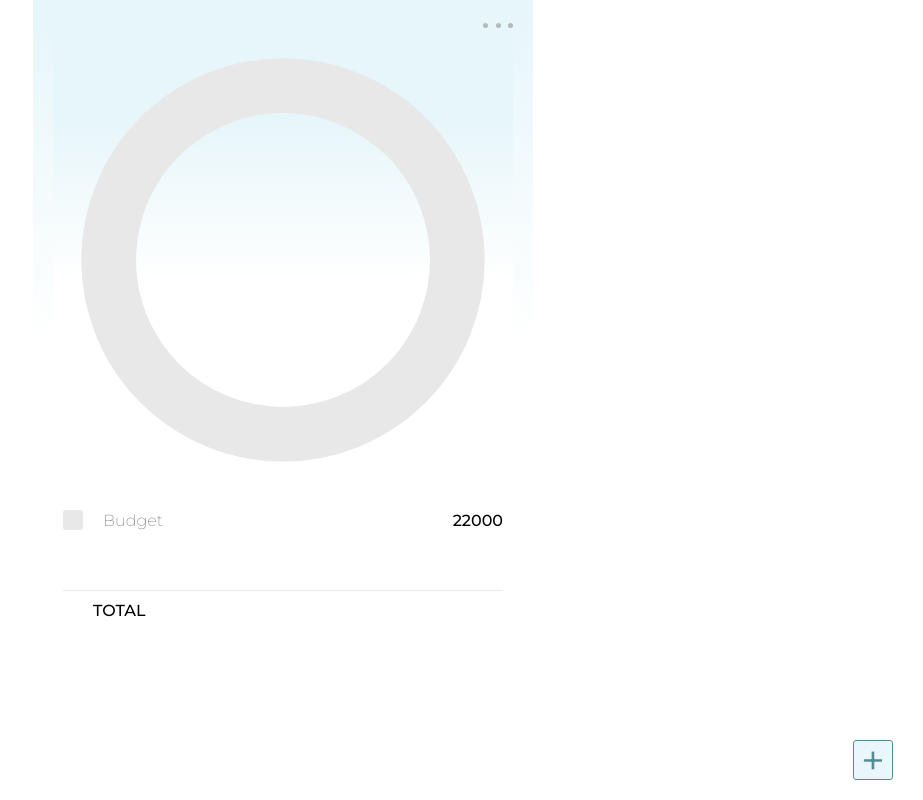
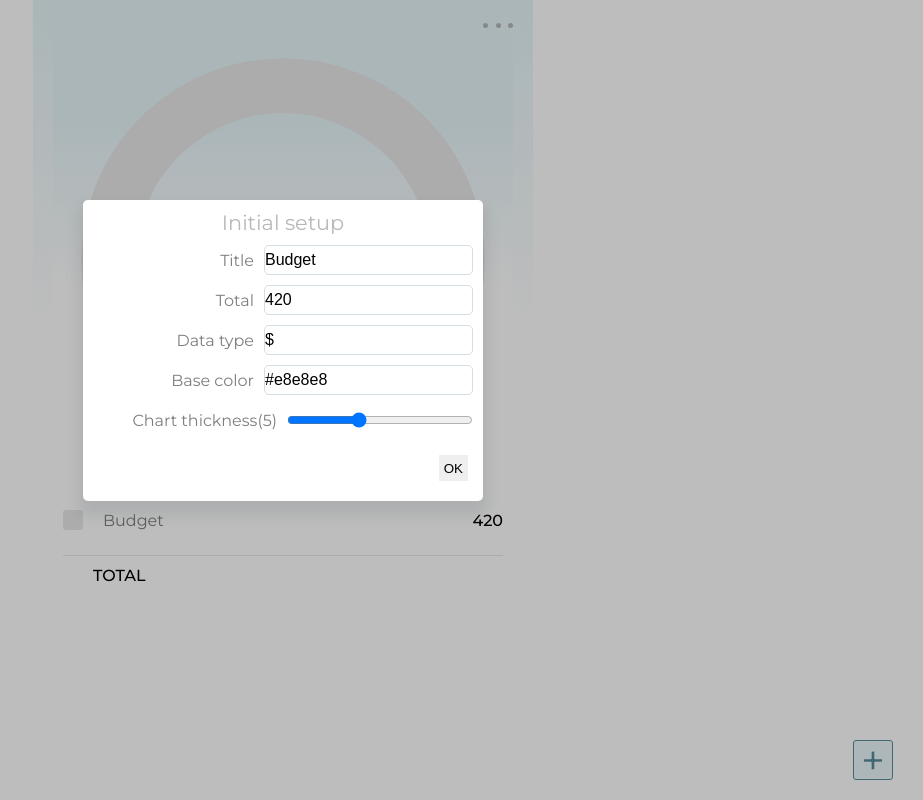
Before and after one commit to irosgrim/budgetplanner, a React (Create React App) app: page / in a window 1280 px wide. Shown: the whole page, without its empty margins (357-1280 px from the left). Built offline with nearby package versions, Linux system fonts and the light colour scheme.

Commit message:
initial setup

```diff
--- a/package.json
+++ b/package.json
@@ -2,7 +2,7 @@
 	"name": "budgetplanner",
 	"version": "0.1.0",
 	"private": true,
-  "homepage": "http://.",
+	"homepage": ".",
 	"dependencies": {
 		"react": "^16.8.4",
 		"react-dom": "^16.8.4",
--- a/src/App.js
+++ b/src/App.js
@@ -2,6 +2,7 @@ import React, { Component } from 'react';
 import Donutchart from './components/Donutchart';
 import Modal from './components/Modal';
 import List from './components/List';
+import Setup from './components/Setup';
 
 import Threedotsbtn from './components/Threedotsbtn';
 import Additem from './components/Additem';
@@ -31,9 +32,12 @@ class App extends Component {
 		this.handleShowModal = this.handleShowModal.bind(this);
 		this.handleSubmit = this.handleSubmit.bind(this);
 		this.handleShowSettings = this.handleShowSettings.bind(this);
+		this.handlePercentage = this.handlePercentage.bind(this);
+		this.handleSubmitSetup = this.handleSubmitSetup.bind(this);
 		this.state = {
 			title: 'Budget',
-			budget: 22000,
+			dataType: '$',
+			budget: 420,
 			baseColor: '#e8e8e8',
 			thickness: '5',
 			holeColor: 'transparent',
@@ -45,11 +49,27 @@ class App extends Component {
 					startFrom: 25
 				}
 			],
+			percent: 100,
 			chosenColors: [],
+			showSetup: true,
 			showColorPalette: false,
 			showModal: false,
 			showSettings: false
 		};
+	}
+	handleSubmitSetup(e) {
+		console.log(e);
+		this.setState({
+			title: e[0],
+			budget: e[1],
+			dataType: e[2],
+			baseColor: e[3],
+			thickness: e[4],
+			showSetup: false
+		});
+	}
+	handlePercentage(e) {
+		console.log(e);
 	}
 	handleShowSettings() {
 		this.setState(prevState => ({
@@ -57,7 +77,6 @@ class App extends Component {
 		}));
 	}
 	handleSubmit(e) {
-		console.log(e);
 		const capitalizeLabel =
 			e.entry.charAt(0).toUpperCase() + e.entry.toLowerCase().substring(1);
 		const newEntry = {
@@ -78,7 +97,11 @@ class App extends Component {
 		if (
 			this.state.items.length === 1 &&
 			this.state.items[0].label === '' &&
-			this.state.items[0].amount === null
+			this.state.items[0].amount === null &&
+			e.entry !== '' &&
+			e.color !== '' &&
+			e.amount !== '' &&
+			e.amount !== 0
 		) {
 			this.setState({
 				items: [
@@ -109,6 +132,21 @@ class App extends Component {
 		const filtered = colorList.filter(color => {
 			return !this.state.chosenColors.includes(color);
 		});
+
+		const amountarr = [];
+
+		for (let val in this.state.items) {
+			amountarr.push(this.state.items[val].amount);
+		}
+		const total = (tot, current_val) => {
+			return (tot += current_val);
+		};
+		const totalAmount = amountarr.reduce(total);
+		const availableAmount = this.state.budget - totalAmount;
+		const totalPercent = (
+			((this.state.budget - totalAmount) * 100) /
+			this.state.budget
+		).toFixed(1);
 		return (
 			<div className="App">
 				{this.state.showModal && (
@@ -120,19 +158,45 @@ class App extends Component {
 						handleshowmodal={this.handleShowModal}
 						handlesubmit={this.handleSubmit}
 						filteredcolors={filtered}
+						availableamount={availableAmount}
 					/>
 				)}
-
+				{this.state.showSetup && (
+					<Setup
+						setup={{
+							title: this.state.title,
+							dataType: this.state.dataType,
+							total: this.state.budget,
+							basecolor: this.state.baseColor,
+							thickness: this.state.thickness
+						}}
+						handlesubmitsetup={this.handleSubmitSetup}
+					/>
+				)}
 				<Additem handleshowmodal={this.handleShowModal} />
 				<Threedotsbtn
 					showsettings={this.state.showSettings}
 					handleshowsettings={this.handleShowSettings}
 				/>
 				<div className="chart">
+					<div className="chart-infobox">
+						{this.state.budget > 0 ? (
+							<p className="infobox-text">{`${totalPercent}% out of`}</p>
+						) : null}
+						{this.state.budget > 0 ? (
+							<p className="infobox-amount">{this.state.budget}</p>
+						) : (
+							<p className="infobox-amount">{totalAmount}</p>
+						)}
+						{this.state.dataType !== '' ? (
+							<p className="infobox-text">{this.state.dataType}</p>
+						) : null}
+					</div>
 					<Donutchart
 						chartfrom={this.state}
 						title="Budget"
 						infoposition="none"
+						percentage={this.handlePercentage}
 					/>
 				</div>
 				<List budget={this.state} />
--- a/src/components/Donutchart.jsx
+++ b/src/components/Donutchart.jsx
@@ -157,6 +157,7 @@ class Donutchart extends Component {
 					alignItems: 'flex-end'
 				}}>
 				{this.props.infoposition === 'left' && infobox()}
+
 				<svg
 					width="100%"
 					height="100%"
--- a/src/components/List.jsx
+++ b/src/components/List.jsx
@@ -25,9 +25,12 @@ class List extends Component {
 							/>
 							<div className="item thin">{budget.title}</div>
 						</div>
-						<div className="bold">{budget.budget}</div>
+						<div className="bold">
+							{budget.budget > 0 ? budget.budget : null}
+						</div>
 					</li>
 					{budget.items.map((item, index) => {
+						if (item.label !== '') {
 							return (
 								<li key={index} className="list-item">
 									<div className="list-item-wrapper">
@@ -42,6 +45,7 @@ class List extends Component {
 									<div className="bold">{item.amount}</div>
 								</li>
 							);
+						}
 					})}
 				</ul>
 				<div className="list-total">
--- a/src/components/Modal.jsx
+++ b/src/components/Modal.jsx
@@ -39,11 +39,20 @@ class Modal extends Component {
 				}}>
 				<div className="modal-form">
 					<div className="modal-header">
-						<h3>Available</h3>
-						<h3>42</h3>
+						<h3>
+							{this.props.availableamount >= 0
+								? 'Avaialable'
+								: 'Over budget by '}
+						</h3>
+						<h3>
+							{this.props.availableamount >= 0
+								? this.props.availableamount
+								: this.props.availableamount * -1}
+						</h3>
 					</div>
 
-					<form className="entry-form" onSubmit={this.handleSubmit}>
+					<form onSubmit={this.handleSubmit}>
+						<div className="entry-form">
 							<div className="input-frame-entry">
 								<div
 									className="color-square btn"
@@ -65,7 +74,8 @@ class Modal extends Component {
 									onChange={this.handleOnChange}
 								/>
 							</div>
-					</form>
+						</div>
+
 						{/* color palette component */}
 						{this.props.showcolorpalette && (
 							<Colorpalette
@@ -75,10 +85,11 @@ class Modal extends Component {
 							/>
 						)}
 						<div className="submit-wrapper">
-						<div className="submit-btn" onClick={this.handleSubmit}>
+							<button className="submit-btn" type="submit">
 								OK
+							</button>
 						</div>
-					</div>
+					</form>
 				</div>
 			</div>
 		);
--- a/src/components/Settings.jsx
+++ b/src/components/Settings.jsx
@@ -5,21 +5,11 @@ export default class Settings extends Component {
 		return (
 			<div className="settings-window">
 				<ul>
-					<li>
-						Title: <input type="text" />
-					</li>
-					<li>
-						Total amount: <input type="text" />
-					</li>
-					<li>
-						Chart thickness: <input type="text" />
-					</li>
-					<li>
-						Base color: <input type="text" />
-					</li>
-					<li>
-						Hole color: <input type="text" />
-					</li>
+					<li>Title</li>
+					<li>Total amount</li>
+					<li>Chart thickness</li>
+					<li>Base color</li>
+					<li>Hole color</li>
 				</ul>
 				<div className="submit-wrapper">
 					<div className="submit-btn" onClick={this.props.handleshowsettings}>
--- /dev/null
+++ b/src/components/Setup.jsx
@@ -0,0 +1,97 @@
+import React, { Component } from 'react';
+
+class Setup extends Component {
+	constructor(props) {
+		super(props);
+		this.handleSubmit = this.handleSubmit.bind(this);
+		this.state = { thickness: null };
+	}
+	componentDidMount() {
+		this.setState({ thickness: this.props.setup.thickness });
+	}
+	handleSubmit(e) {
+		e.preventDefault();
+		const formValues = [
+			e.target[0].value,
+			Number(e.target[1].value),
+			e.target[2].value,
+			e.target[3].value,
+			Number(e.target[4].value)
+		];
+		console.log(formValues);
+
+		return this.props.handlesubmitsetup(formValues);
+	}
+	render() {
+		const { title, dataType, total, basecolor, thickness } = this.props.setup;
+		console.log(title, dataType, total, basecolor, thickness);
+		return (
+			<div>
+				<div className="setup-window">
+					<form className="default-window" onSubmit={this.handleSubmit}>
+						<h3>Initial setup</h3>
+						<div className="input-wrapper">
+							<p>Title</p>
+							<input
+								type="text"
+								name="title"
+								placeholder="title"
+								defaultValue={title}
+							/>
+						</div>
+						<div className="input-wrapper">
+							<p>Total</p>
+							<input
+								type="text"
+								name="total"
+								placeholder="total budget"
+								defaultValue={total}
+							/>
+						</div>
+						<div className="input-wrapper">
+							<p>Data type</p>
+							<input
+								type="text"
+								name="datatype"
+								placeholder="total budget"
+								defaultValue={dataType}
+							/>
+						</div>
+
+						<div className="input-wrapper">
+							<p>Base color</p>
+							<input
+								type="text"
+								name="basecolor"
+								placeholder="#e8e8e8"
+								defaultValue={basecolor}
+							/>
+						</div>
+						<div className="input-wrapper">
+							<p>Chart thickness({this.state.thickness})</p>
+							<input
+								type="range"
+								name="thickness"
+								min="2"
+								max="10"
+								defaultValue={thickness}
+								onChange={e => {
+									this.setState({ thickness: e.target.value });
+								}}
+							/>
+						</div>
+						<div className="input-wrapper">
+							<p />
+							<div className="setup-btns">
+								<button className="submit-btn" type="submit">
+									OK
+								</button>
+							</div>
+						</div>
+					</form>
+				</div>
+			</div>
+		);
+	}
+}
+export default Setup;
--- a/src/styles/App.css
+++ b/src/styles/App.css
@@ -12,7 +12,7 @@ html {
 
 h3 {
   font-size: 1.5rem;
-  font-weight: 200;
+  font-weight: 400;
 }
 
 .App {
@@ -44,6 +44,7 @@ h3 {
 }
 
 .chart {
+  position: relative;
   width: 100%;
   margin: 0 auto;
   background-color: #ffffff;
@@ -73,7 +74,7 @@ h3 {
 }
 
 .thin {
-  font-weight: 200;
+  font-weight: 400;
 }
 
 .bold {
@@ -156,6 +157,7 @@ h3 {
 }
 
 .fixed-menu-btn {
+  z-index: 13;
   position: fixed;
   bottom: 20px;
   right: 30px;
@@ -201,6 +203,14 @@ h3 {
   justify-content: center;
   align-items: center;
   border: 1px solid #D0E0E5;
+}
+
+input {
+  font-size: 1rem;
+}
+
+input::placeholder {
+  color: #cfd8ee;
 }
 
 .input-frame-entry {
@@ -256,6 +266,19 @@ h3 {
   padding: 0 5px;
   margin: 0 5px;
   cursor: pointer;
+  border: none;
+  transition: 0.5s;
+  border: none;
+}
+
+.submit-btn:hover {
+  color: #4F8593;
+  border-bottom: 2px solid #4F8593;
+}
+
+.submit-btn:focus {
+  outline: none;
+  border-bottom: 2px solid #4F8593;
 }
 
 .modal-header {
@@ -276,10 +299,10 @@ h3 {
   z-index: -1;
   top: -30px;
   right: -20px;
-  padding-top: 60px;
-  background-color: rgba(255, 255, 255, 0.767);
-  width: 300px;
-  font-weight: 200;
+  padding: 60px 0 5px 10px;
+  background-color: rgba(255, 255, 255, 0.98);
+  width: 200px;
+  font-weight: 400;
   border-radius: 0 0 0 10px;
   box-shadow: 0 6px 6px 0 rgba(0, 0, 0, 0.27);
 }
@@ -292,8 +315,15 @@ h3 {
   width: 100%;
   height: 30px;
   display: flex;
-  justify-content: flex-end;
+  justify-content: flex-start;
   align-items: center;
+  cursor: pointer;
+  transition: 0.3s;
+}
+
+.settings-window ul li:hover {
+  padding-left: 5px;
+  background-color: #edf1f5;
 }
 
 .settings-window ul li input {
@@ -309,3 +339,87 @@ h3 {
   outline: none;
   border-bottom: 2px solid #d4783a;
 }
+
+.chart-infobox {
+  position: absolute;
+  text-align: center;
+  top: 40%;
+  width: 100%;
+}
+
+.infobox-text {
+  color: #b4b4b4;
+  font-size: 0.8rem;
+}
+
+.infobox-amount {
+  font-weight: 600;
+  font-size: 2rem;
+  color: #516381;
+}
+
+.setup-window {
+  position: absolute;
+  z-index: 43;
+  background-color: rgba(0, 0, 0, 0.26);
+  top: 0;
+  left: 0;
+  right: 0;
+  bottom: 0;
+}
+
+.default-window {
+  position: relative;
+  margin: 25vh auto 0 auto;
+  display: flex;
+  width: 90%;
+  max-width: 400px;
+  padding: 10px;
+  flex-direction: column;
+  justify-content: center;
+  border-radius: 5px;
+  background: #FFFFFF;
+  box-shadow: 0 10px 15px 5px rgba(74, 85, 90, 0.14);
+}
+
+.default-window h3 {
+  text-align: center;
+  margin-bottom: 10px;
+  font-weight: 400;
+  font-size: 1.3rem;
+  color: #b8b8b8;
+}
+
+.input-wrapper {
+  display: flex;
+  justify-content: space-between;
+  align-items: center;
+  margin-bottom: 10px;
+}
+
+.input-wrapper p {
+  flex: 1;
+  text-align: right;
+}
+
+.input-wrapper input {
+  flex: 1;
+  margin-left: 10px;
+  height: 30px;
+  border-radius: 5px;
+  border: 1px solid #D0E0E5;
+}
+
+.input-wrapper input:focus {
+  outline: none;
+  border: 1px solid rgb(38, 165, 201);
+}
+
+.input-wrapper input[type="range"] {
+  width: 250px;
+}
+
+.setup-btns {
+  display: flex;
+  margin-top: 10px;
+}
```
Lines whose indentation alone changed are shown as unchanged.
